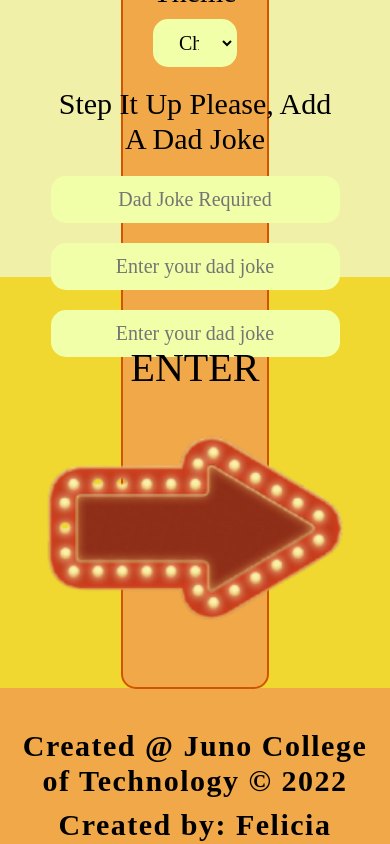
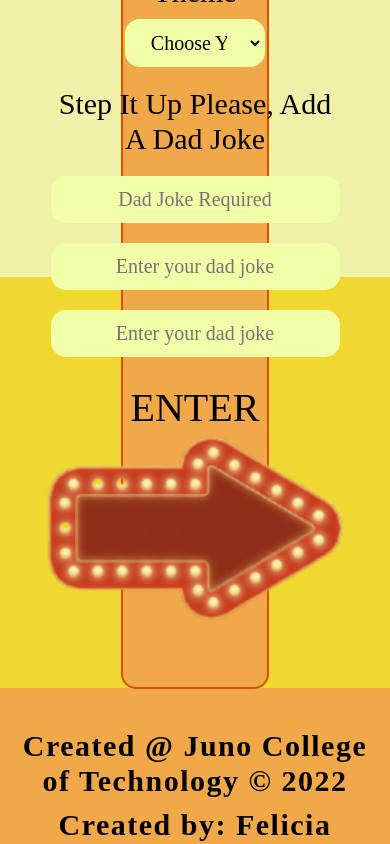
Before and after one commit to kimmark4/dailyDadJokes, a React (Create React App) app: page / in a window 390 px wide. Shown: the part 546-1390 px from the top of the page. Built offline with nearby package versions, Linux system fonts and the light colour scheme; a web font is replaced by a local one.

Commit message:
worked onmedia queries as a group and the slideshow returning nothing

```diff
--- a/src/components/Footer.js
+++ b/src/components/Footer.js
@@ -6,7 +6,7 @@ const Footer= () => {
                     <p>Created @ <a href="https://junocollege.com/" target="blank">Juno College of Technology © 2022</a></p>
 
                     <p>Created by: <a href="http://felicianemet.com/" target="blank">Felicia Nemet</a>
-                    , <a href="http://kevinweber.ca/" target="blank"> Kevin Weber</a>,<a href="http://kimmark.ca/" target="blank"> Mark Kim</a>, <a href="http://tiffanyshimizu.com/" target="blank">Tiffany Shimizu</a></p>
+                    , <a href="http://kevinweber.ca/" target="blank"> Kevin Weber</a>,<a href="http://kimmark.ca/" target="blank"> Mark Kim</a> & <a href="http://tiffanyshimizu.com/" target="blank">Tiffany Shimizu</a></p>
                     <p> Data courtesy of the <a href="https://icanhazdadjoke.com/api" target="blank">icanhazdadjoke.com</a> and the <a href="https://unsplash.com/developers" target="blank">Unsplash API</a></p>
                 </div>
         </footer>
--- a/src/components/Results.js
+++ b/src/components/Results.js
@@ -24,7 +24,7 @@ const Results = ({ submit, userLimitChoice, searchTerm, usersJokes }) => {
       params: {
         client_id: `34_FRr4gH3efbjKeNMjRmPjTM8phiy64ND24X1GElr8`,
         query: searchTerm,
-        // page: randomNumber,
+        page: randomNumber,
         per_page: 10,
       }
     }).then((response) => {
@@ -67,11 +67,13 @@ const Results = ({ submit, userLimitChoice, searchTerm, usersJokes }) => {
   // creating a new array with the data of the photos and the jokes combined into each objects
   // create this array within a useEffect so that it will render after all the jokes are loaded
   useEffect(() => {
+    if (photos.length > 0 && randomJokes.length > 0) {
     const newArray = photos.map((singularPhoto, index) => {
       return { ...singularPhoto, jokes: totalJokes[index] }
     })
     setUserData(newArray)
-  }, [randomJokes])
+  }
+  }, [randomJokes, photos])
 
 
   // Slideshow, creating the 30sec delay
--- a/src/components/UserInputs.js
+++ b/src/components/UserInputs.js
@@ -52,7 +52,7 @@ const UserInputs = ({ propTerm, propLimit, propSubmit, propJokes }) => {
                         <option value="placeholder" disabled>Choose Your Category</option>
                         <option value="dogs">Dogs</option>
                         <option value="cats">Cats</option>
-                        <option value="hamsters">Hamsters</option>
+                        <option value="babies">Babies</option>
                         <option value="baby animals">Baby Animals</option>
                         <option value="bunnies">Bunnies</option>
                     </select>
--- a/src/styles/sass/partials/_mediaQueries.scss
+++ b/src/styles/sass/partials/_mediaQueries.scss
@@ -1,3 +1,22 @@
+@media (max-width: 930px) {
+    .dropDown {
+        width: 100%;
+    }
+
+    .enterButton {
+        top: 930px;
+    }
+
+}
+
+@media (maxwidth: 920px) {
+    .enterButton {
+        top: 850px;
+    }
+}
+
+
+
 @media (max-width: 640px) {
     .slideshow {
         max-width: 400px;
@@ -7,6 +26,7 @@
         height: 300px;
         width: 350px;
     }
+
 }
 
 @media (max-width: 500px) {
--- a/src/styles/sass/partials/_userInputs.scss
+++ b/src/styles/sass/partials/_userInputs.scss
@@ -66,7 +66,7 @@ form {
     font-family: $baseFont;
     font-size: 2rem;
     text-transform: uppercase;
-    top: 890px;
+    top: 800px;
     background-color: transparent;
     z-index: 10;
   }
--- a/styles/index.css
+++ b/styles/index.css
@@ -362,7 +362,7 @@ input:hover {
   font-family: "Chicle", cursive;
   font-size: 2rem;
   text-transform: uppercase;
-  top: 890px;
+  top: 800px;
   background-color: transparent;
   z-index: 10;
 }
@@ -445,6 +445,20 @@ input:hover {
   margin-bottom: 40px;
 }
 
+@media (max-width: 930px) {
+  .dropDown {
+    width: 100%;
+  }
+
+  .enterButton {
+    top: 930px;
+  }
+}
+@media (maxwidth: 920px) {
+  .enterButton {
+    top: 850px;
+  }
+}
 @media (max-width: 640px) {
   .slideshow {
     max-width: 400px;
```
